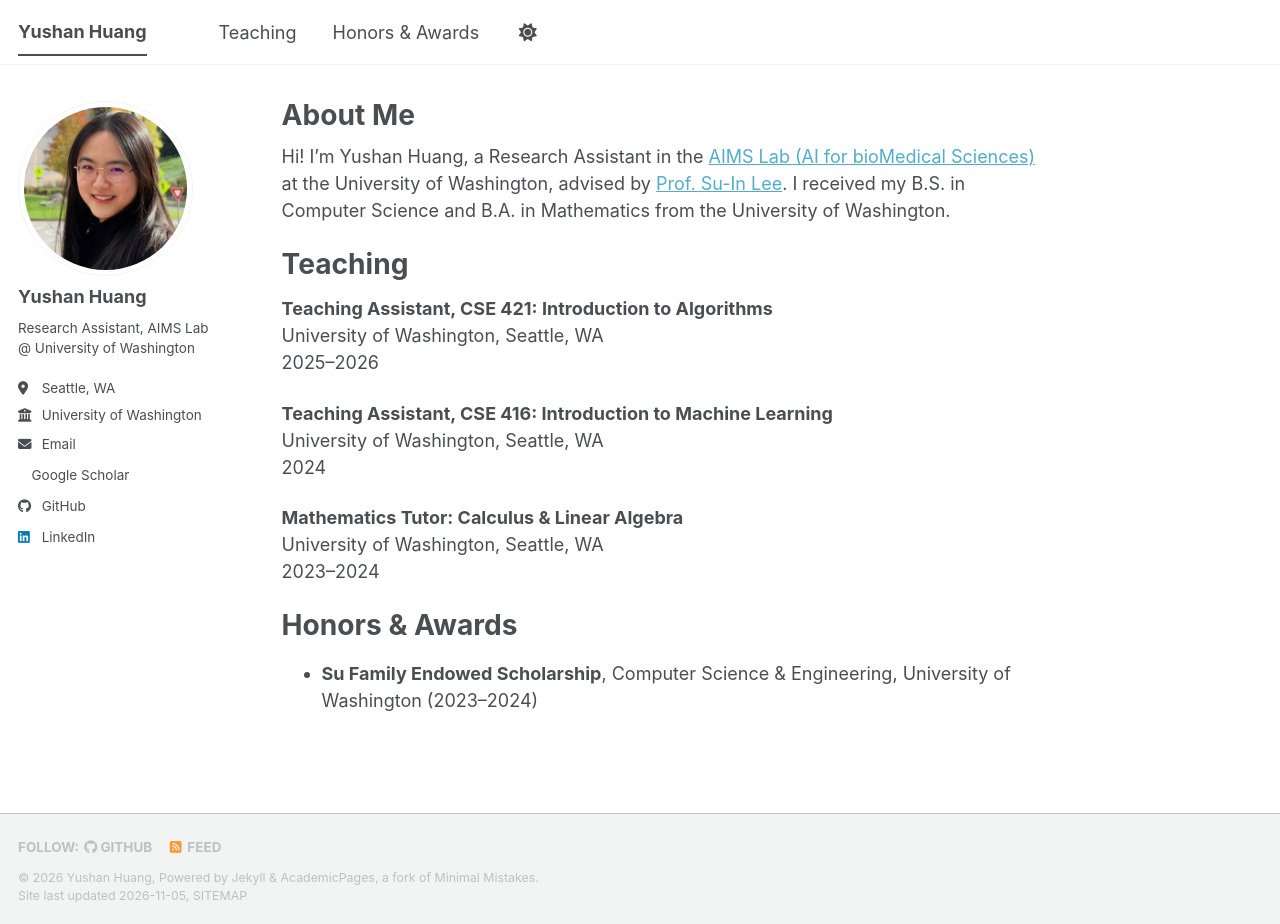
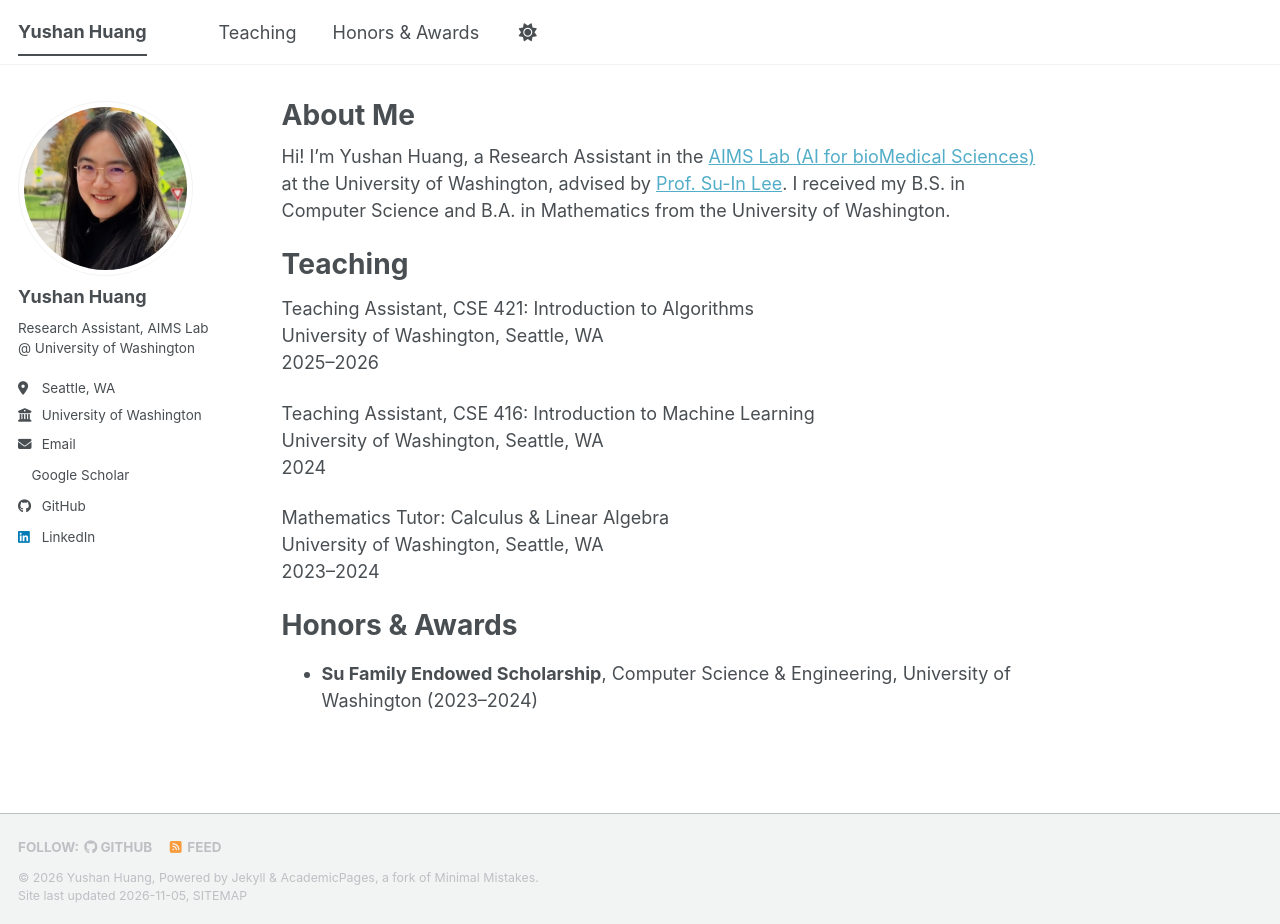
Before and after one commit to Yushan13H/personal-page, a Jekyll site: the page built from _pages/about.md, in a window 1280 px wide and 924 px high. Built offline with Jekyll 4.4.1, drawn with Linux system fonts in a browser that asks for light colours; a script bundle is joined from its source files by our own code; a style sheet for code colours, icons or effects is not loaded.

```diff
--- a/_pages/about.md
+++ b/_pages/about.md
@@ -30,15 +30,15 @@ TODO: projects / papers
 
 Teaching {#teaching}
 ======
-<p><strong>Teaching Assistant, CSE 421: Introduction to Algorithms</strong><br>
+<p>Teaching Assistant, CSE 421: Introduction to Algorithms<br>
 University of Washington, Seattle, WA<br>
 2025–2026</p>
 
-<p><strong>Teaching Assistant, CSE 416: Introduction to Machine Learning</strong><br>
+<p>Teaching Assistant, CSE 416: Introduction to Machine Learning<br>
 University of Washington, Seattle, WA<br>
 2024</p>
 
-<p><strong>Mathematics Tutor: Calculus &amp; Linear Algebra</strong><br>
+<p>Mathematics Tutor: Calculus &amp; Linear Algebra<br>
 University of Washington, Seattle, WA<br>
 2023–2024</p>
 
```
